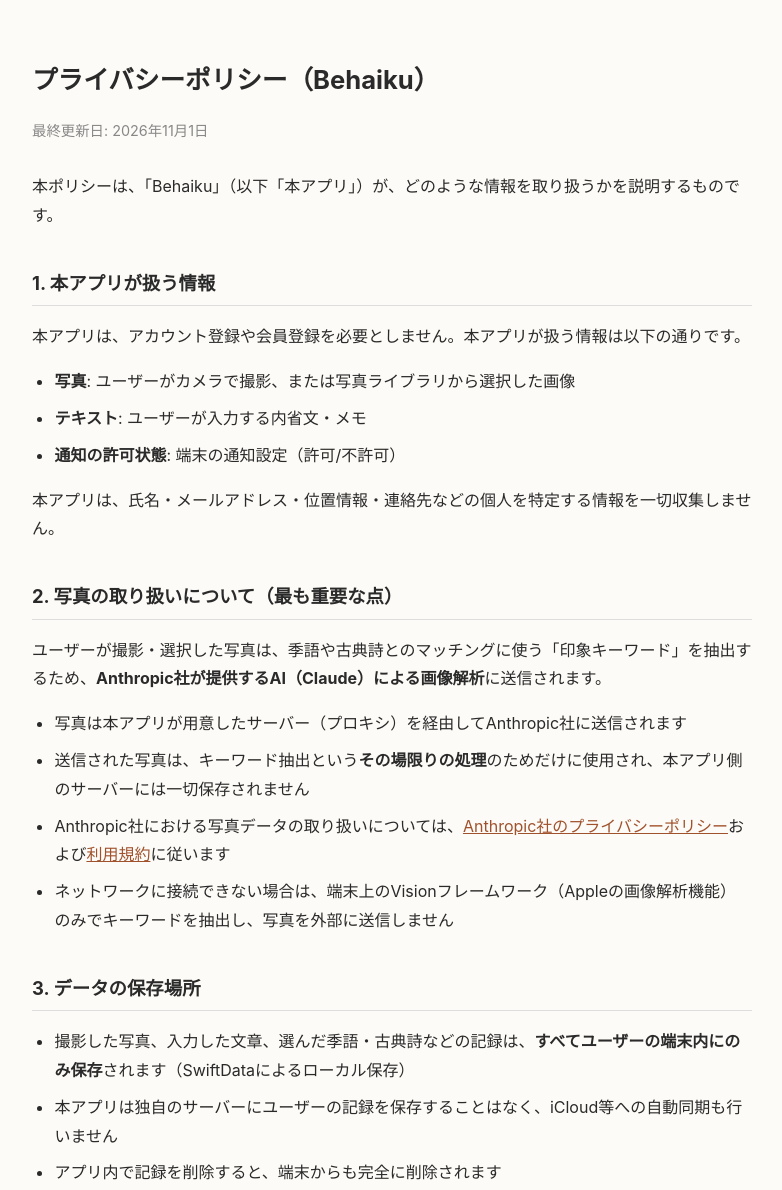
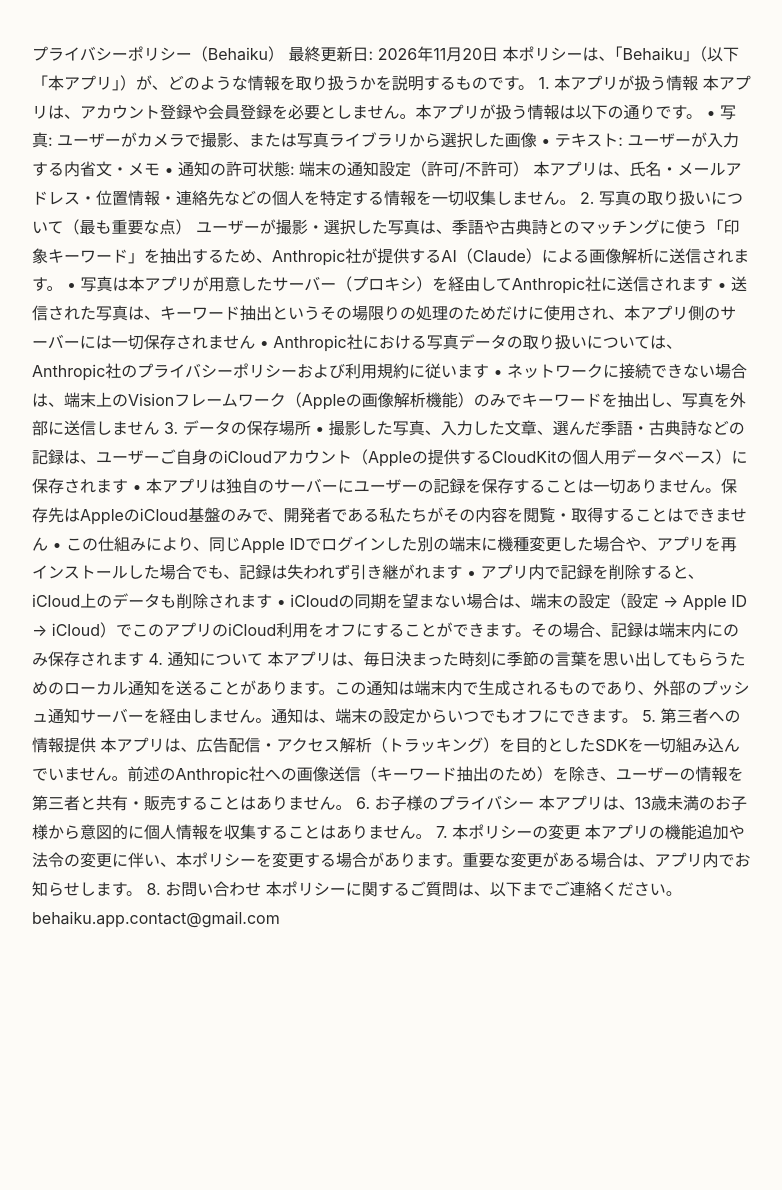
Before and after one commit to yh6zff8gs6-ship-it/Behaiku-privacy, a plain HTML site: page index.html in a window 1280 px wide. Shown: the top 1190 px of the page, without its empty margins (248-1030 px from the left). After the commit the page ends 1013 px from the top, so only its background shows below. Drawn offline with Linux system fonts and the light colour scheme.

Commit message:
Update index.html

```diff
--- a/index.html
+++ b/index.html
@@ -24,52 +24,35 @@
 </head>
 <body>
 
-<h1>プライバシーポリシー（Behaiku）</h1>
-<p class="updated">最終更新日: 2026年11月1日</p>
-
-<p>本ポリシーは、「Behaiku」（以下「本アプリ」）が、どのような情報を取り扱うかを説明するものです。</p>
-
-<h2>1. 本アプリが扱う情報</h2>
-<p>本アプリは、アカウント登録や会員登録を必要としません。本アプリが扱う情報は以下の通りです。</p>
-<ul>
-  <li><strong>写真</strong>: ユーザーがカメラで撮影、または写真ライブラリから選択した画像</li>
-  <li><strong>テキスト</strong>: ユーザーが入力する内省文・メモ</li>
-  <li><strong>通知の許可状態</strong>: 端末の通知設定（許可/不許可）</li>
-</ul>
-<p>本アプリは、氏名・メールアドレス・位置情報・連絡先などの個人を特定する情報を一切収集しません。</p>
-
-<h2>2. 写真の取り扱いについて（最も重要な点）</h2>
-<p>ユーザーが撮影・選択した写真は、季語や古典詩とのマッチングに使う「印象キーワード」を抽出するため、<strong>Anthropic社が提供するAI（Claude）による画像解析</strong>に送信されます。</p>
-<ul>
-  <li>写真は本アプリが用意したサーバー（プロキシ）を経由してAnthropic社に送信されます</li>
-  <li>送信された写真は、キーワード抽出という<strong>その場限りの処理</strong>のためだけに使用され、本アプリ側のサーバーには一切保存されません</li>
-  <li>Anthropic社における写真データの取り扱いについては、<a href="https://www.anthropic.com/legal/privacy" target="_blank" rel="noopener">Anthropic社のプライバシーポリシー</a>および<a href="https://www.anthropic.com/legal/consumer-terms" target="_blank" rel="noopener">利用規約</a>に従います</li>
-  <li>ネットワークに接続できない場合は、端末上のVisionフレームワーク（Appleの画像解析機能）のみでキーワードを抽出し、写真を外部に送信しません</li>
-</ul>
-
-<h2>3. データの保存場所</h2>
-<ul>
-  <li>撮影した写真、入力した文章、選んだ季語・古典詩などの記録は、<strong>すべてユーザーの端末内にのみ保存</strong>されます（SwiftDataによるローカル保存）</li>
-  <li>本アプリは独自のサーバーにユーザーの記録を保存することはなく、iCloud等への自動同期も行いません</li>
-  <li>アプリ内で記録を削除すると、端末からも完全に削除されます</li>
-  <li>端末の削除・初期化・アプリのアンインストールにより、保存されていたすべてのデータは失われます（バックアップは提供していません）</li>
-</ul>
-
-<h2>4. 通知について</h2>
-<p>本アプリは、毎日決まった時刻に季節の言葉を思い出してもらうための<strong>ローカル通知</strong>を送ることがあります。この通知は端末内で生成されるものであり、外部のプッシュ通知サーバーを経由しません。通知は、端末の設定からいつでもオフにできます。</p>
-
-<h2>5. 第三者への情報提供</h2>
-<p>本アプリは、広告配信・アクセス解析（トラッキング）を目的としたSDKを一切組み込んでいません。前述のAnthropic社への画像送信（キーワード抽出のため）を除き、ユーザーの情報を第三者と共有・販売することはありません。</p>
-
-<h2>6. お子様のプライバシー</h2>
-<p>本アプリは、13歳未満のお子様から意図的に個人情報を収集することはありません。</p>
-
-<h2>7. 本ポリシーの変更</h2>
-<p>本アプリの機能追加や法令の変更に伴い、本ポリシーを変更する場合があります。重要な変更がある場合は、アプリ内でお知らせします。</p>
-
-<h2>8. お問い合わせ</h2>
-<p>本ポリシーに関するご質問は、以下までご連絡ください。</p>
-<p><a href="mailto:behaiku.app.contact@gmail.com">behaiku.app.contact@gmail.com</a></p>
-
-</body>
-</html>
+プライバシーポリシー（Behaiku）
+最終更新日: 2026年11月20日
+本ポリシーは、「Behaiku」（以下「本アプリ」）が、どのような情報を取り扱うかを説明するものです。
+1. 本アプリが扱う情報
+本アプリは、アカウント登録や会員登録を必要としません。本アプリが扱う情報は以下の通りです。
+	•	写真: ユーザーがカメラで撮影、または写真ライブラリから選択した画像
+	•	テキスト: ユーザーが入力する内省文・メモ
+	•	通知の許可状態: 端末の通知設定（許可/不許可）
+本アプリは、氏名・メールアドレス・位置情報・連絡先などの個人を特定する情報を一切収集しません。
+2. 写真の取り扱いについて（最も重要な点）
+ユーザーが撮影・選択した写真は、季語や古典詩とのマッチングに使う「印象キーワード」を抽出するため、Anthropic社が提供するAI（Claude）による画像解析に送信されます。
+	•	写真は本アプリが用意したサーバー（プロキシ）を経由してAnthropic社に送信されます
+	•	送信された写真は、キーワード抽出というその場限りの処理のためだけに使用され、本アプリ側のサーバーには一切保存されません
+	•	Anthropic社における写真データの取り扱いについては、Anthropic社のプライバシーポリシーおよび利用規約に従います
+	•	ネットワークに接続できない場合は、端末上のVisionフレームワーク（Appleの画像解析機能）のみでキーワードを抽出し、写真を外部に送信しません
+3. データの保存場所
+	•	撮影した写真、入力した文章、選んだ季語・古典詩などの記録は、ユーザーご自身のiCloudアカウント（Appleの提供するCloudKitの個人用データベース）に保存されます
+	•	本アプリは独自のサーバーにユーザーの記録を保存することは一切ありません。保存先はAppleのiCloud基盤のみで、開発者である私たちがその内容を閲覧・取得することはできません
+	•	この仕組みにより、同じApple IDでログインした別の端末に機種変更した場合や、アプリを再インストールした場合でも、記録は失われず引き継がれます
+	•	アプリ内で記録を削除すると、iCloud上のデータも削除されます
+	•	iCloudの同期を望まない場合は、端末の設定（設定 → Apple ID → iCloud）でこのアプリのiCloud利用をオフにすることができます。その場合、記録は端末内にのみ保存されます
+4. 通知について
+本アプリは、毎日決まった時刻に季節の言葉を思い出してもらうためのローカル通知を送ることがあります。この通知は端末内で生成されるものであり、外部のプッシュ通知サーバーを経由しません。通知は、端末の設定からいつでもオフにできます。
+5. 第三者への情報提供
+本アプリは、広告配信・アクセス解析（トラッキング）を目的としたSDKを一切組み込んでいません。前述のAnthropic社への画像送信（キーワード抽出のため）を除き、ユーザーの情報を第三者と共有・販売することはありません。
+6. お子様のプライバシー
+本アプリは、13歳未満のお子様から意図的に個人情報を収集することはありません。
+7. 本ポリシーの変更
+本アプリの機能追加や法令の変更に伴い、本ポリシーを変更する場合があります。重要な変更がある場合は、アプリ内でお知らせします。
+8. お問い合わせ
+本ポリシーに関するご質問は、以下までご連絡ください。
+behaiku.app.contact@gmail.com
```
